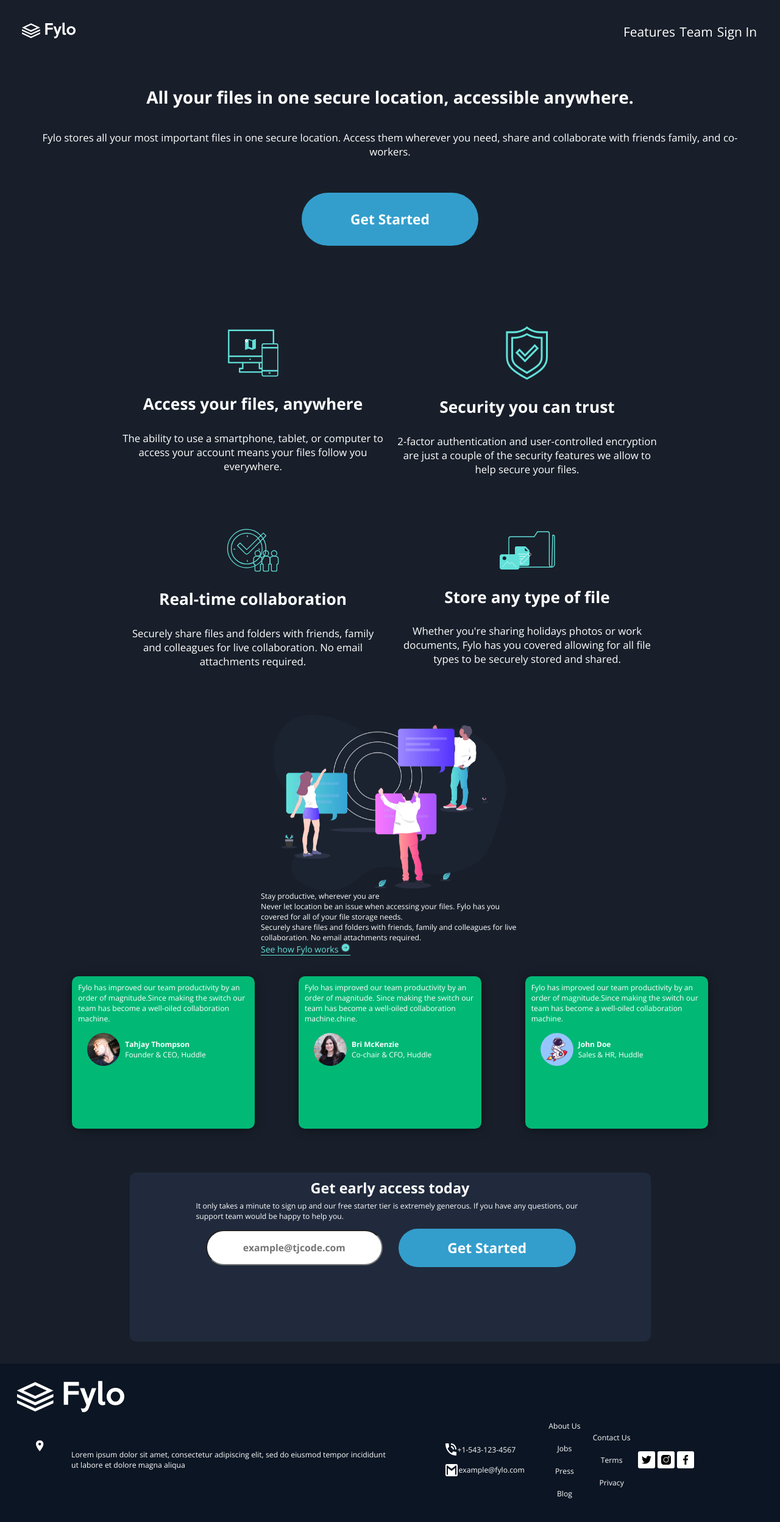
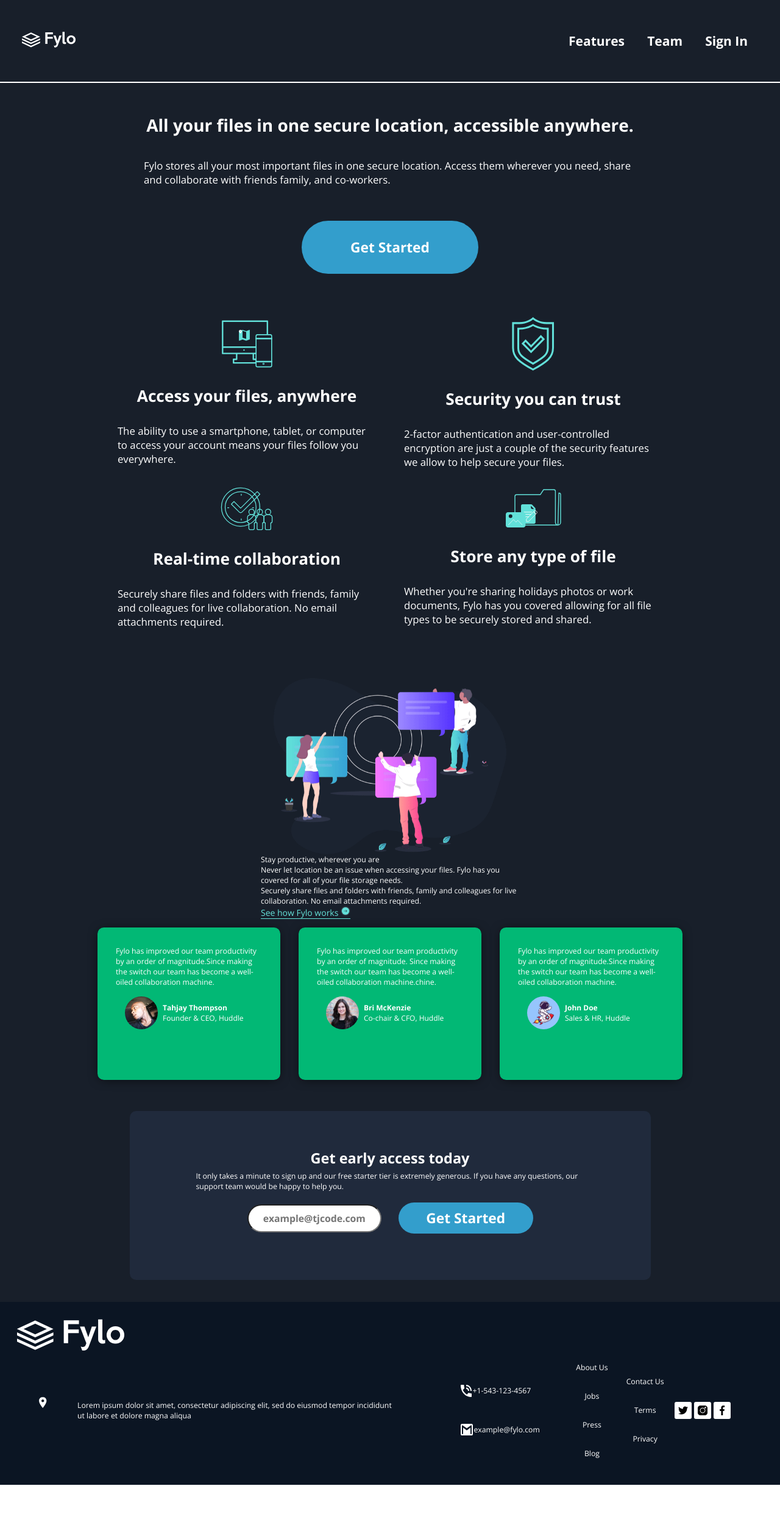
Before and after one commit to TahjayThompson/fylo-landing-page, a plain HTML site: page index.html in a window 1280 px wide. Shown: the whole page at 61% size. After the commit the page ends 2435 px from the top, so only its background shows below. Drawn offline with nearby package versions, Linux system fonts and the light colour scheme.

Commit message:
Add files via upload
new commit changes were made to header and footer

```diff
--- a/css/style.css
+++ b/css/style.css
@@ -44,6 +44,7 @@ main {
   padding: 2.5625rem ;
 
 
+
 }
 .nav .logo{
   max-width:50%;
@@ -54,7 +55,8 @@ main {
   text-decoration: none;
   display:inline-flex;
   color:var(--bs-white);
-  font-size: 0.875rem;
+  font-size: 1.02rem;
+  font-weight: 700;
   padding:2px;
   flex-wrap: nowrap;
 
@@ -66,11 +68,17 @@ main {
   color: #02b875;
 
 }
+header{
+  width:100%;
+  height:auto;
+  position:fixed;
+  border-bottom:2px solid var(--bs-white);
+}
 
 .header{
   display:flex;
   flex-direction: column;
-  justify-content:center;
+  justify-content:center  ;
   align-items: center;
   padding:0 2.5625rem ;
   color:var(--bs-white);
@@ -85,7 +93,8 @@ main {
 
 }
 .header .header-img img{
-  max-width:100%;
+  margin-top: 150px;;
+  max-width:50%;
   height:auto;
 }
 
@@ -100,8 +109,9 @@ main {
 
 .header p{
   font-size:1.2rem;
-  text-align: center;
-  padding: 0 20px;
+  text-align: left;
+  padding: 0 200px;
+
 }
 
  .btn {
@@ -137,26 +147,26 @@ main {
   display: flex;
   flex-direction: column;
   justify-content: center;
-  text-align: center;
+  text-align: left;
   align-items: center;
-  max-width: 450px;
+  max-width: 440px;
 
   font-size:1.6rem;
   font-weight: 400;
   margin-top:4.75rem;
-  padding:0 2.5625rem ;
+  padding:0 .5625rem ;
 
 }
 
 .flexer h1{
   font-size: 1.875rem;
   font-weight: 600;
-  margin:1.875rem;
+  margin:2rem;
 }
 
 .flexer p{
   font-size:1.2rem;
-  text-align: center;
+  text-align: left;
 }
 
 
@@ -261,12 +271,14 @@ padding: 8px;
 .footer_card{
 
   display: flex;
+  justify-content: center;
   flex-direction: column;
   align-items: center;
   color:var(--bs-white);
   background-color:var(--bs-testi);
   height: 277px;
   max-width: 855px;
+  min-width: 477px;
   border-radius:0.75rem;
   margin:2.5625rem;
   padding:9px;
@@ -280,6 +292,7 @@ padding: 8px;
   align-items: center;
   justify-content: center;
   overflow-y: hidden;
+  margin-top: 4px;
 
 }
 
@@ -294,9 +307,9 @@ input{
   text-align: center;
   font-size: 1.125rem;
   font-weight: 700;
-  width:20.75rem;
+  width:15.75rem;
   border-radius: 5.875rem;
-  padding:16px 0;
+  padding:10px 0;
   margin:1rem;
 
 }
@@ -318,10 +331,10 @@ input{
   text-align: center;
   font-size: 1.625rem;
   font-weight: 700;
-  width:20.75rem;
+  width:15.75rem;
   border-radius: 5.875rem;
-  padding:16px 0;
-  margin:0 12px ;
+  padding:10px 0;
+  margin:1rem;
 }
 
 @media (min-width: 1200px) {
@@ -337,7 +350,7 @@ input{
   background-color:var(--bs-footer);
   font-size:2rem;
   padding:2rem;
-  max-height: 500px;
+  max-height: 850px;
 
 }
 
@@ -351,7 +364,7 @@ input{
 
 .footer_text{
   display:flex;
-  flex-wrap: wrap;
+  flex-direction: row;
   justify-content:flex-start;
   align-items: center;
 
@@ -418,7 +431,8 @@ input{
 }
 
 .pall{
-  padding:10px;
+  margin: 15px;
+
 }
 
 
@@ -431,3 +445,38 @@ input{
   background-color: #fff;
 
 }
+
+
+@media (max-width:1098px){
+
+  .footer_text{
+    display:flex;
+    flex-direction: column;
+    justify-content:flex-start;
+    align-items: center;
+
+  }
+
+
+  .footer_text .address p{
+    padding: 2.5rem;
+    width: 280px;
+
+
+  }
+
+
+
+}
+
+@media (max-width:478px){
+  .nav .menu a{
+    display:block;
+  }
+  header{
+    min-height:10px;
+    position:fixed;
+    border-bottom:2px solid var(--bs-white);
+  }
+
+}
```
